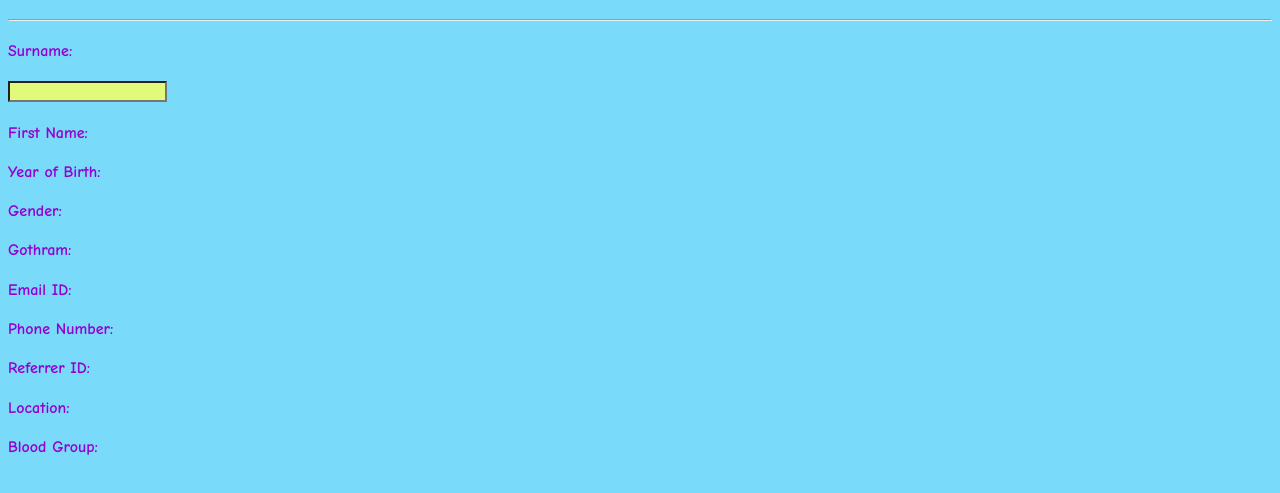
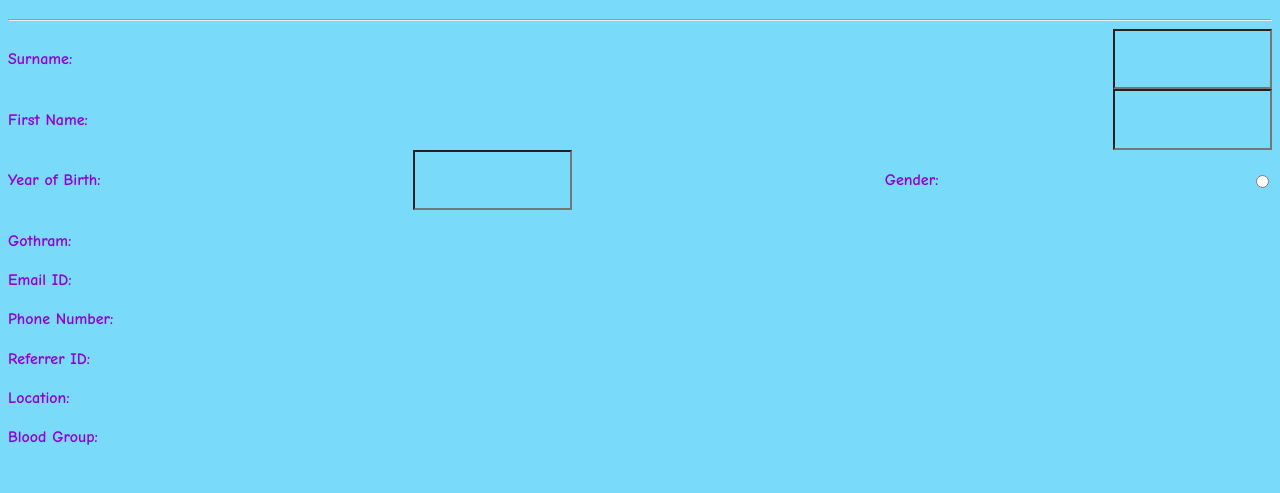
Before and after one commit to kavyakalasaripalli/kavyakalasaripalli.github.io, a plain HTML site: page index.html in a window 1280 px wide. Shown: the part 67-560 px from the top of the page. Drawn offline with Linux system fonts and the light colour scheme.

Commit message:
Entered divisions and text inputs

```diff
--- a/index.html
+++ b/index.html
@@ -7,9 +7,9 @@
         <h1>Welcome Bhramaramba Saripalli!</h1>
         <hr>
       <div class="item"> <h4>Surname:</h4><input type=text ></input></div>
-        <h4>First Name:</h4>
-        <h4>Year of Birth:</h4>
-        <h4>Gender:</h4>
+        <div class="item"><h4>First Name:</h4><input type=text ></input></div>
+       <div class="item"> <h4>Year of Birth:</h4><input type=number ></input>
+        <h4>Gender:</h4><input type=radio></div>
         <h4>Gothram:</h4>
         <h4>Email ID:</h4>
         <h4>Phone Number:</h4>
@@ -27,9 +27,13 @@
             border:dotted
         }
         input{
-            background-color: rgb(226, 250, 121);
-            color: rgb(0, 211, 28);
+            background-color:rgb(121, 218, 250);
+            color:darkviolet);
             font-family:Comic Sans MS;
+        }
+        .item{
+            display: flex;
+            justify-content: space-between;
         }
     </style>
 </html>
```
